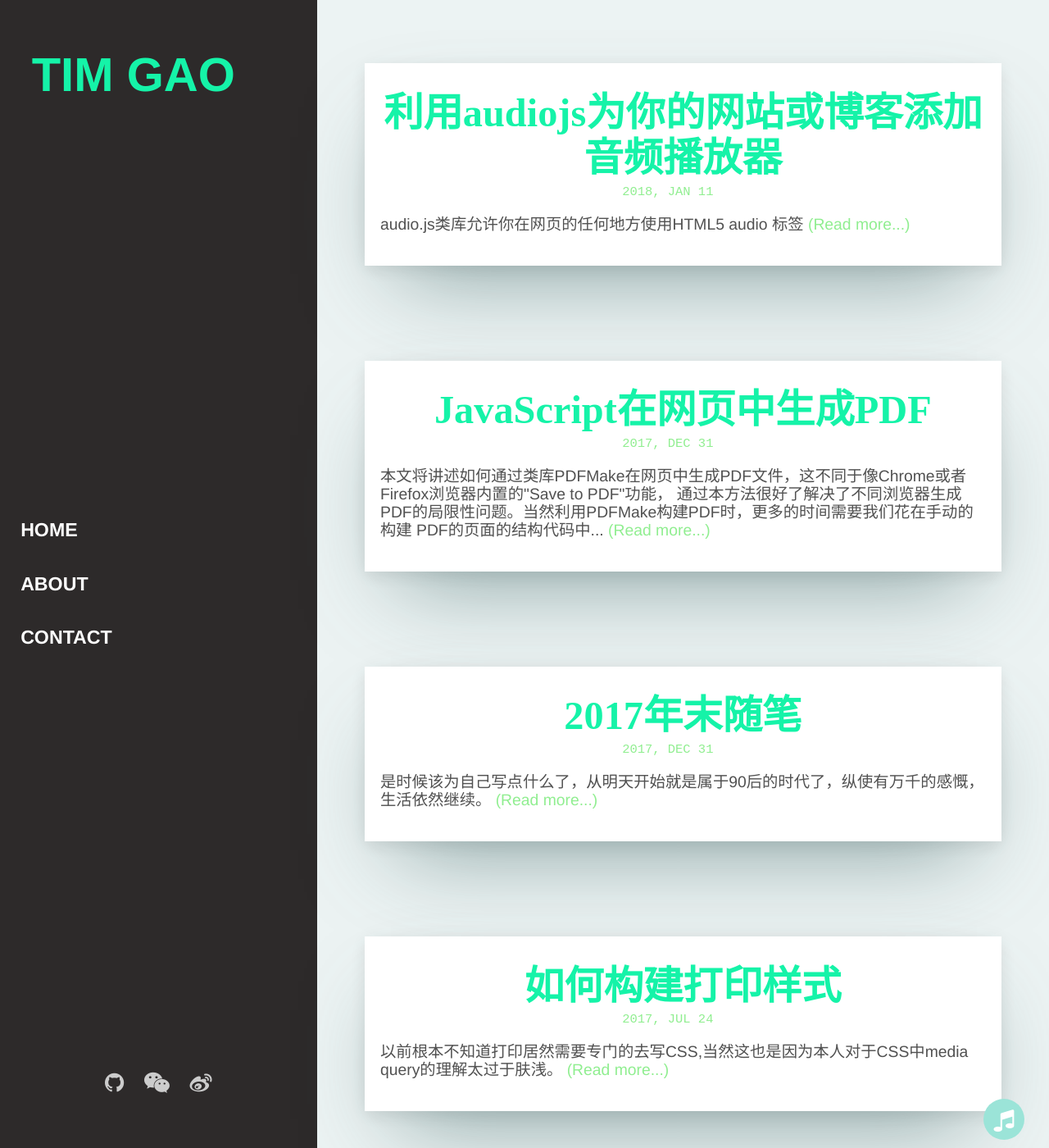
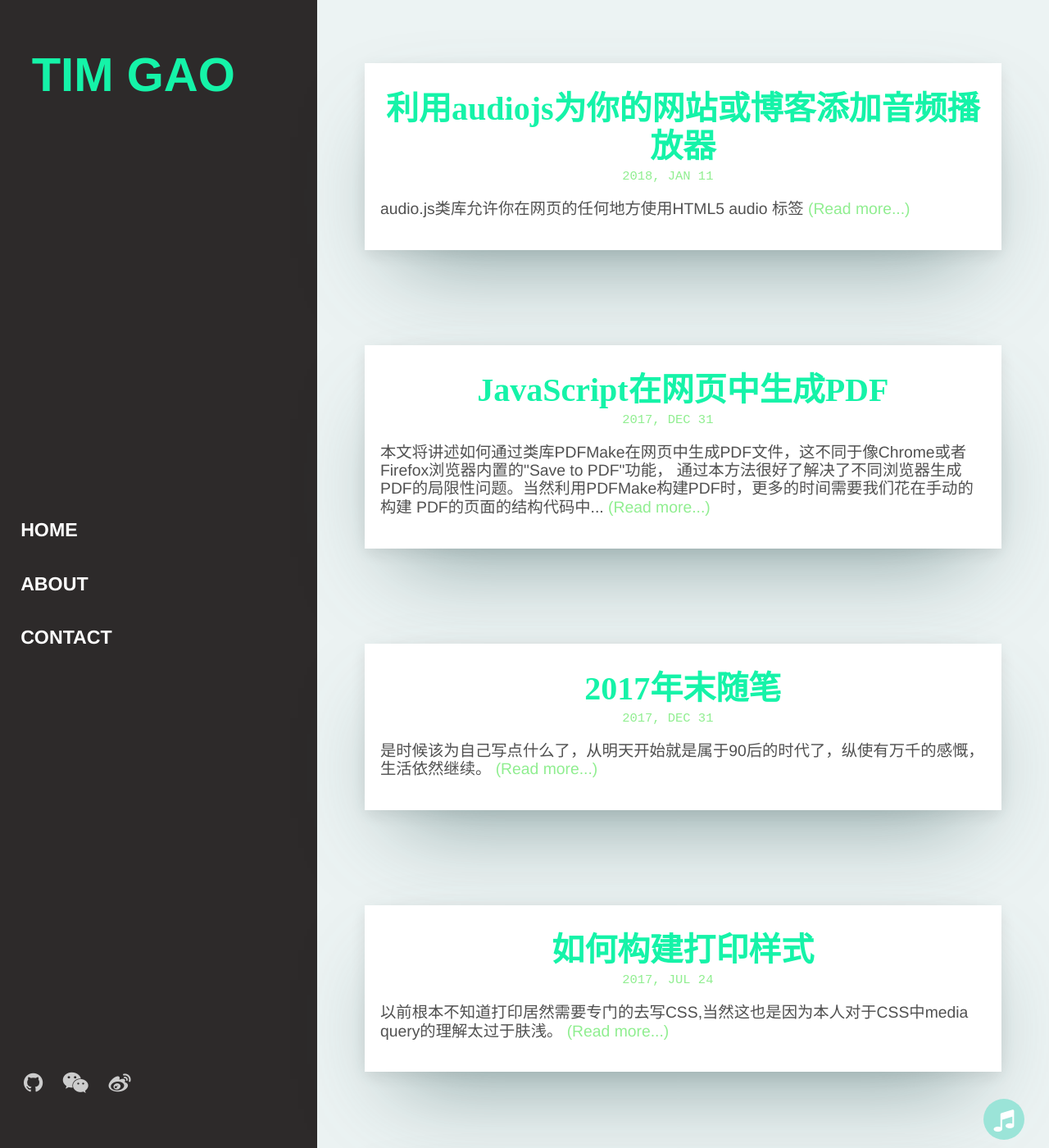
Before and after one commit to tim-gao/Blogs, a Jekyll site: the page built from index.html, in a window 1280 px wide and 1400 px high. Shown: the whole window at 82% size. Built offline with Jekyll 4.4.1, drawn with Linux system fonts in a browser that asks for light colours; the list of posts is cut into pages by our own code; comment, search, counter and statistics services are not loaded.

Commit message:
new post

```diff
--- a/_sass/_base.scss
+++ b/_sass/_base.scss
@@ -128,7 +128,8 @@ pre {
 }
 
 .sidebar-social {
-  text-align: center;
+  text-align: left;
+  margin-left: -1rem;
   .social-items {
     display: inline-block;
   }
@@ -171,7 +172,8 @@ pre {
     margin-bottom: 0;
     transition: all .3s;
     color: #15F3A8;
-    font-size: 2.5rem;
+    // font-size: 2.5rem;
+    font-size: 40px;
     margin-top: 0.67rem;
     a {
       color: #15F3A8;
```
